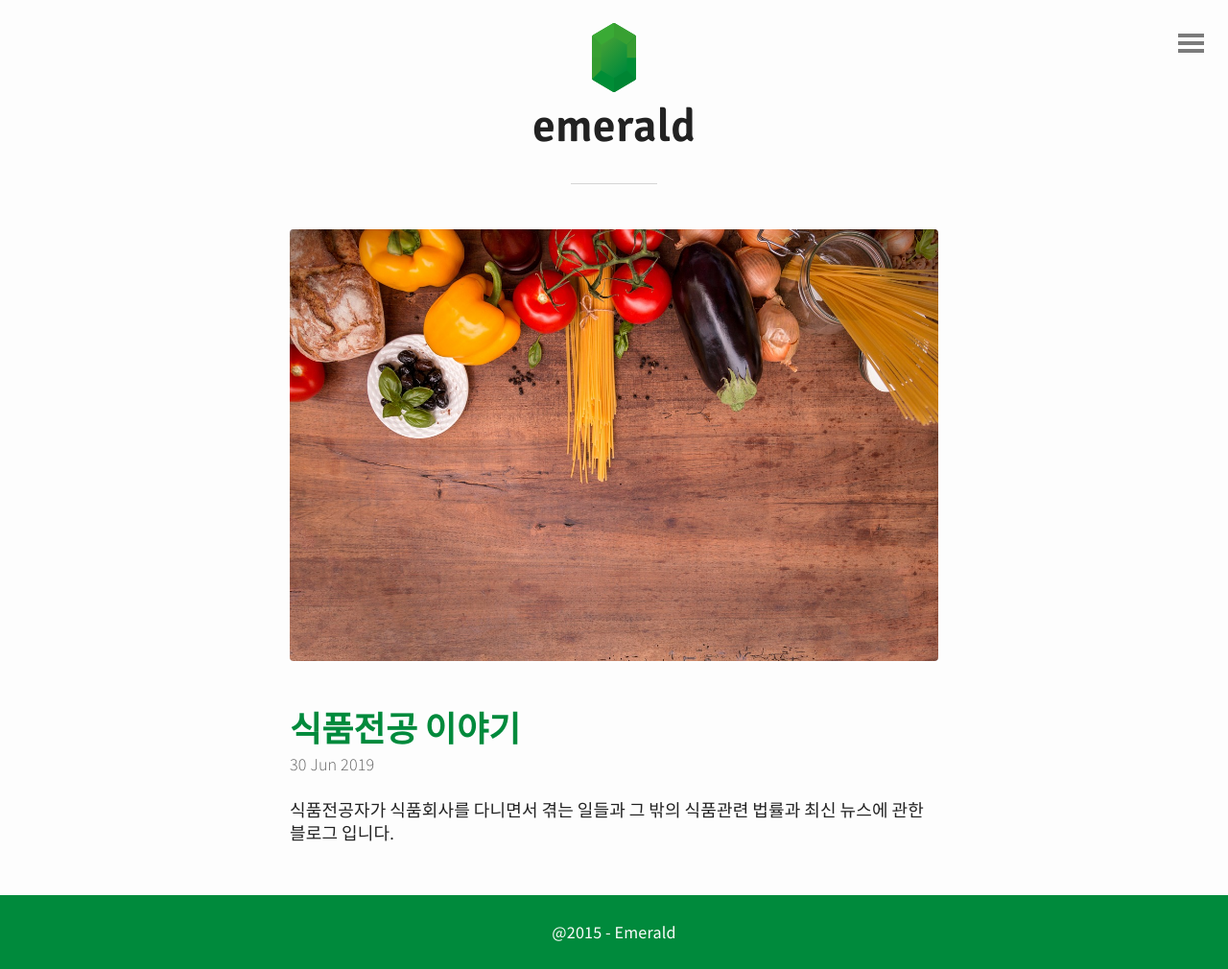
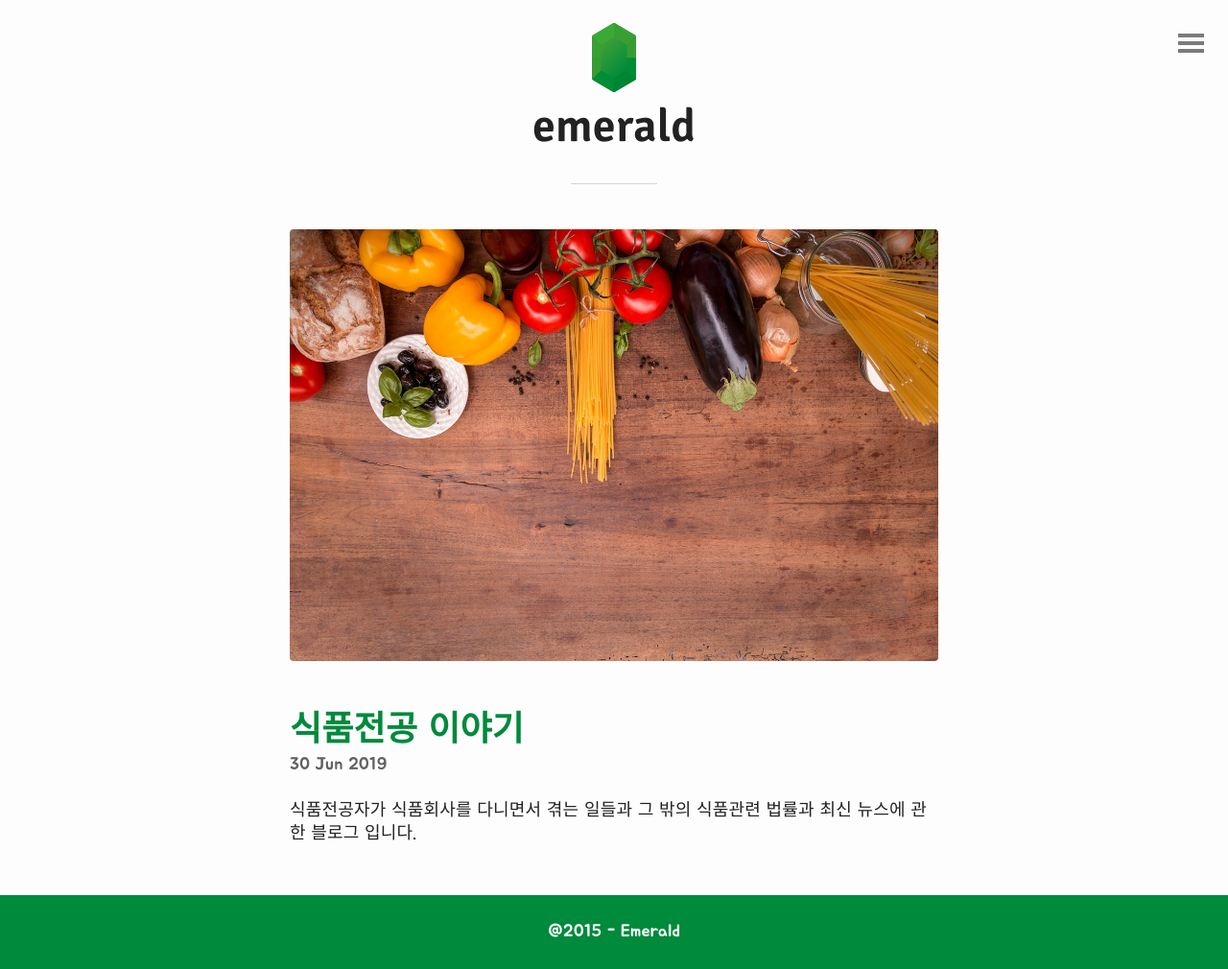
Before and after one commit to sese2/foodstory, a Jekyll site: the page built from index.html, in a window 1280 px wide. Shown: the whole page at 96% size. Built offline with Jekyll 4.4.1, drawn with Linux system fonts in a browser that asks for light colours; the list of posts is cut into pages by our own code.

Commit message:
Update typography.scss

```diff
--- a/_sass/typography.scss
+++ b/_sass/typography.scss
@@ -1,10 +1,12 @@
+
 /*- Typography -*/
 //
 // Based on the typographic scale: 12, 14, 16, 18, 21, 24, 36, 48, 60, 72.
 //
+@import url('https://fonts.googleapis.com/css?family=Jua&display=swap');
 
 body {
-	font-family: 'Source Sans Pro', sans-serif;
+	font-family: 'Jua', sans-serif;
 	letter-spacing: 0.01em;
 }
 
```
